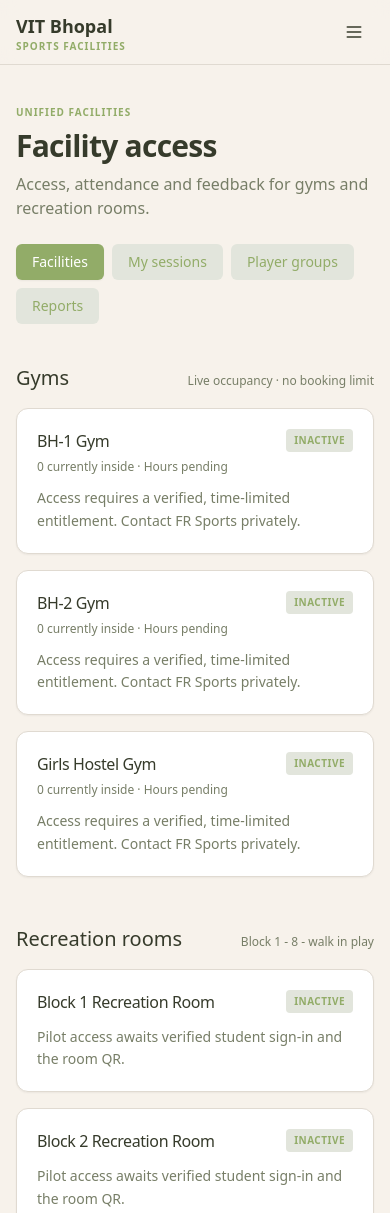
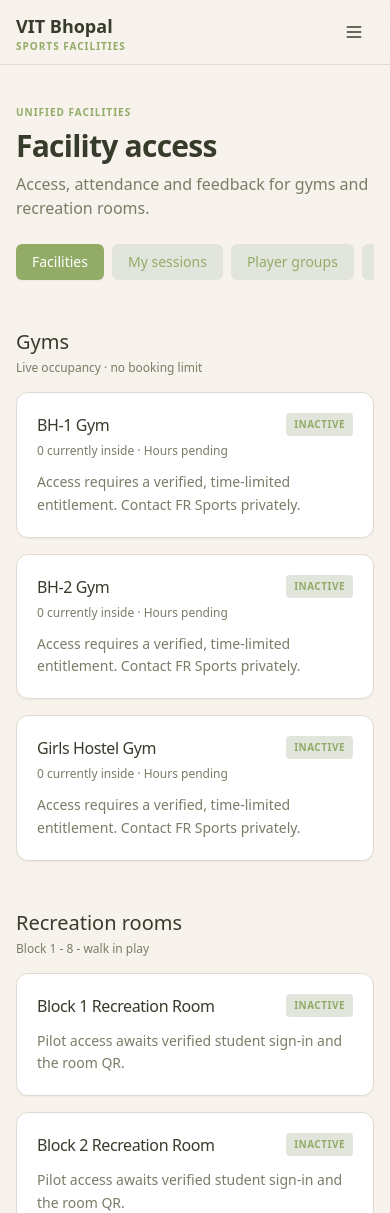
Before and after one commit to shahabhilash/vit-bhopal-sports-facilities, a Next.js app: page /access in a window 390 px wide. Shown: the top 1213 px of the page. Built offline with nearby package versions, Linux system fonts and the light colour scheme.

Commit message:
Enhance mobile responsiveness across all pages

```diff
--- a/app/access/page.tsx
+++ b/app/access/page.tsx
@@ -24,17 +24,17 @@ export default function AccessPage() {
         </p>
       </div>
 
-      <div className="flex flex-wrap gap-2 mb-10">
-        <button className="px-4 py-2 bg-primary text-primary-foreground text-sm font-medium rounded-md shadow-sm">
+      <div className="flex overflow-x-auto gap-2 pb-2 mb-10 no-scrollbar whitespace-nowrap">
+        <button className="flex-shrink-0 px-4 py-2 bg-primary text-primary-foreground text-sm font-medium rounded-md shadow-sm">
           Facilities
         </button>
-        <button className="px-4 py-2 bg-secondary text-secondary-foreground hover:bg-secondary/80 text-sm font-medium rounded-md transition-colors">
+        <button className="flex-shrink-0 px-4 py-2 bg-secondary text-secondary-foreground hover:bg-secondary/80 text-sm font-medium rounded-md transition-colors">
           My sessions
         </button>
-        <button className="px-4 py-2 bg-secondary text-secondary-foreground hover:bg-secondary/80 text-sm font-medium rounded-md transition-colors">
+        <button className="flex-shrink-0 px-4 py-2 bg-secondary text-secondary-foreground hover:bg-secondary/80 text-sm font-medium rounded-md transition-colors">
           Player groups
         </button>
-        <button className="px-4 py-2 bg-secondary text-secondary-foreground hover:bg-secondary/80 text-sm font-medium rounded-md transition-colors">
+        <button className="flex-shrink-0 px-4 py-2 bg-secondary text-secondary-foreground hover:bg-secondary/80 text-sm font-medium rounded-md transition-colors">
           Reports
         </button>
       </div>
@@ -42,7 +42,7 @@ export default function AccessPage() {
       <div className="space-y-12">
         {/* Gyms Section */}
         <section>
-          <div className="flex justify-between items-baseline mb-4">
+          <div className="flex flex-col sm:flex-row sm:justify-between sm:items-baseline gap-1 mb-4">
             <h2 className="text-xl font-medium text-foreground">Gyms</h2>
             <span className="text-xs text-muted-foreground">Live occupancy · no booking limit</span>
           </div>
@@ -72,7 +72,7 @@ export default function AccessPage() {
 
         {/* Recreation Rooms Section */}
         <section>
-          <div className="flex justify-between items-baseline mb-4">
+          <div className="flex flex-col sm:flex-row sm:justify-between sm:items-baseline gap-1 mb-4">
             <h2 className="text-xl font-medium text-foreground">Recreation rooms</h2>
             <span className="text-xs text-muted-foreground">Block 1 - 8 - walk in play</span>
           </div>
--- a/app/book/page.tsx
+++ b/app/book/page.tsx
@@ -80,11 +80,11 @@ export default function BookPage() {
       <h1 className="text-3xl font-bold mb-8">Book a Session</h1>
 
       {/* Step Indicator */}
-      <div className="flex items-center space-x-2 mb-8 text-sm font-medium">
+      <div className="flex flex-wrap items-center gap-2 mb-8 text-sm font-medium">
         <span className={`px-3 py-1 rounded-full ${step >= 1 ? 'bg-primary text-primary-foreground' : 'bg-muted'}`}>1. Sport</span>
-        <span className="text-muted-foreground">&rarr;</span>
+        <span className="text-muted-foreground hidden sm:inline">&rarr;</span>
         <span className={`px-3 py-1 rounded-full ${step >= 2 ? 'bg-primary text-primary-foreground' : 'bg-muted'}`}>2. Date</span>
-        <span className="text-muted-foreground">&rarr;</span>
+        <span className="text-muted-foreground hidden sm:inline">&rarr;</span>
         <span className={`px-3 py-1 rounded-full ${step >= 3 ? 'bg-primary text-primary-foreground' : 'bg-muted'}`}>3. Time</span>
       </div>
 
@@ -140,7 +140,7 @@ export default function BookPage() {
           {selectedSport.type !== 'gym' && (
             <div className="mb-6">
               <h3 className="font-medium mb-3">Select Court/Area</h3>
-              <div className="flex gap-3">
+              <div className="flex flex-wrap gap-3">
                 {Array.from({ length: selectedSport.courts || 1 }).map((_, i) => (
                   <Button
                     key={i}
@@ -173,7 +173,7 @@ export default function BookPage() {
 
           <div className="bg-muted/50 p-6 rounded-xl border mt-8">
             <h3 className="font-semibold text-lg mb-4">Booking Summary</h3>
-            <div className="grid grid-cols-2 gap-4 mb-6">
+            <div className="grid grid-cols-1 sm:grid-cols-2 gap-4 mb-6">
               <div>
                 <div className="text-sm text-muted-foreground">Sport</div>
                 <div className="font-medium">{selectedSport.name} {selectedCourt ? `- ${selectedCourt}` : ''}</div>
--- a/app/my-bookings/page.tsx
+++ b/app/my-bookings/page.tsx
@@ -33,12 +33,12 @@ export default function MyBookingsPage() {
     <div className="container mx-auto px-4 py-8 max-w-4xl">
       <h1 className="text-3xl font-bold mb-8">My Bookings</h1>
 
-      <div className="flex space-x-2 border-b mb-6 pb-px">
+      <div className="flex overflow-x-auto space-x-2 border-b mb-6 pb-px no-scrollbar whitespace-nowrap">
         {['Upcoming', 'Past', 'Cancelled'].map((tab) => (
           <button
             key={tab}
             onClick={() => setActiveTab(tab as any)}
-            className={`px-4 py-2 font-medium text-sm -mb-px border-b-2 transition-colors ${activeTab === tab ? 'border-primary text-primary' : 'border-transparent text-muted-foreground hover:text-foreground'}`}
+            className={`flex-shrink-0 px-4 py-2 font-medium text-sm -mb-px border-b-2 transition-colors ${activeTab === tab ? 'border-primary text-primary' : 'border-transparent text-muted-foreground hover:text-foreground'}`}
           >
             {tab}
           </button>
```
